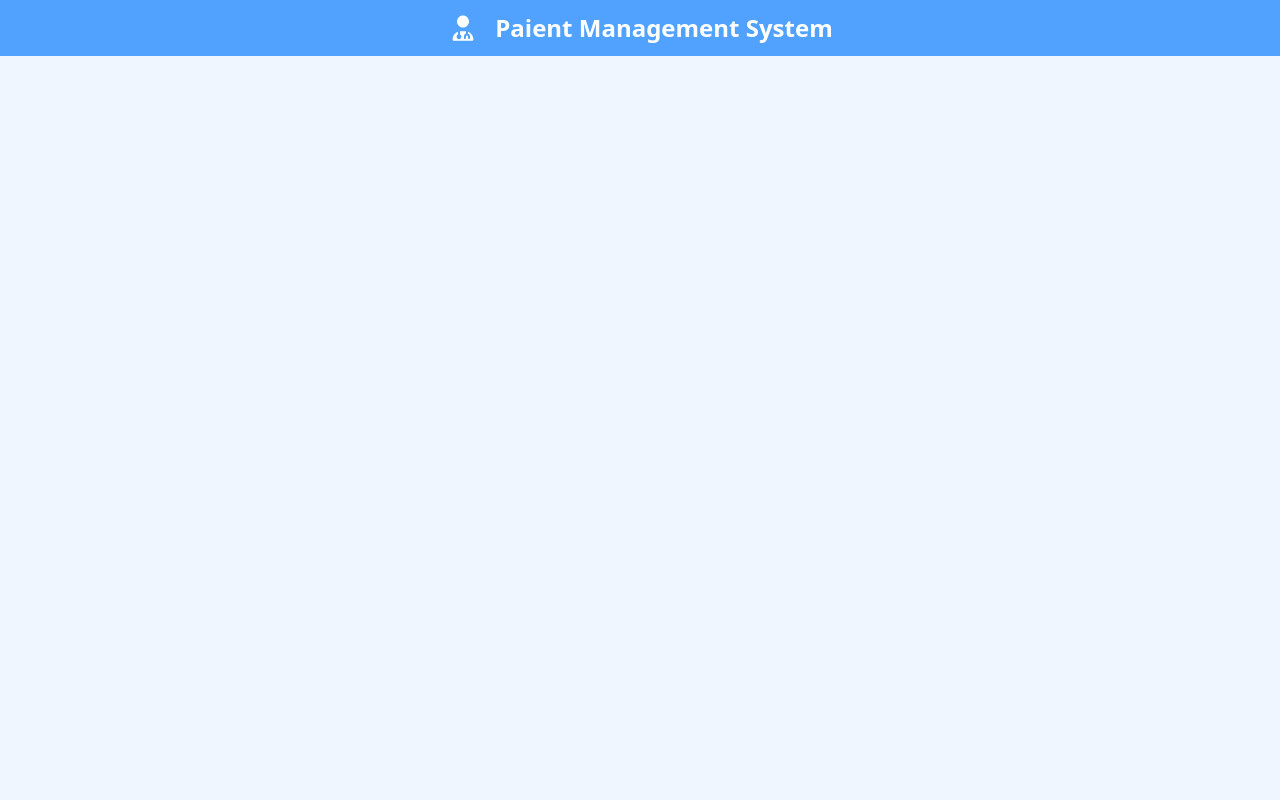
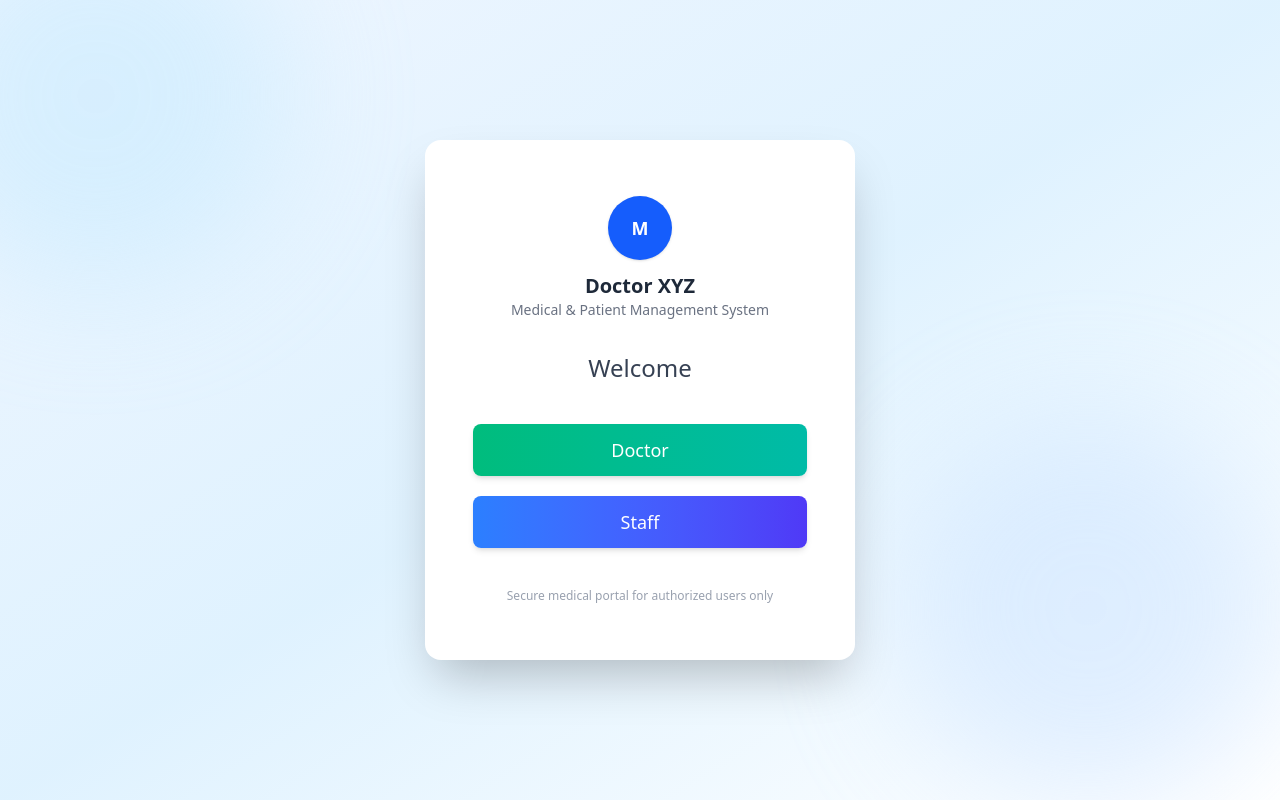
Before and after one commit to DevendraJaiswal074/Patient-Management-System, a React (Vite) app in the folder Frontend/: page / in a window 1280 px wide. Built offline with nearby package versions, Linux system fonts and the light colour scheme.

Commit message:
LoginOption Page

```diff
--- a/Frontend/src/App.jsx
+++ b/Frontend/src/App.jsx
@@ -1,13 +1,15 @@
 import { useState } from 'react';
 import './App.css';
 import Navbar from './components/Navbar';
+import LoginOption from './Pages/LoginOption';
 
 function App() {
   const [count, setCount] = useState(0)
 
   return (
     <div className='h-screen w-full bg-blue-50'>
-      <Navbar />
+        {/* <Navbar /> */}
+      <LoginOption/>
     </div>
   )
 }
--- /dev/null
+++ b/Frontend/src/Pages/LoginOption.jsx
@@ -0,0 +1,67 @@
+const LoginOption = () => {
+  return (
+    <div className="min-h-screen flex items-center justify-center bg-gradient-to-br from-blue-50 via-sky-100 to-white relative overflow-hidden">
+
+      {/* medical soft background shapes */}
+      <div className="absolute -top-24 -left-24 w-96 h-96 bg-sky-200 rounded-full opacity-40 blur-3xl"></div>
+      <div className="absolute bottom-0 right-0 w-96 h-96 bg-blue-200 rounded-full opacity-40 blur-3xl"></div>
+
+      {/* main card */}
+      <div className="relative z-10 bg-white rounded-2xl shadow-2xl w-[430px] px-12 py-14 text-center">
+
+        {/* logo */}
+        <div className="mb-8">
+          <div className="w-16 h-16 mx-auto mb-3 rounded-full bg-blue-600 text-white flex items-center justify-center font-semibold text-lg shadow">
+            M
+          </div>
+          <h1 className="text-xl font-semibold text-gray-800">
+            Doctor XYZ
+          </h1>
+          <p className="text-sm text-gray-500">
+            Medical & Patient Management System
+          </p>
+        </div>
+
+        {/* welcome */}
+        <h2 className="text-2xl font-medium text-gray-700 mb-10">
+          Welcome
+        </h2>
+
+        {/* buttons */}
+        <div className="space-y-5">
+
+          {/* Student Button */}
+          <button
+            className="w-full py-3 rounded-lg text-lg font-medium text-white
+            bg-gradient-to-r from-emerald-500 to-teal-500
+            hover:from-emerald-600 hover:to-teal-600
+            transition-all duration-300 ease-in-out
+            shadow-md hover:shadow-lg hover:-translate-y-0.5"
+          >
+            Doctor
+          </button>
+
+          {/* Staff Button */}
+          <button
+            className="w-full py-3 rounded-lg text-lg font-medium text-white
+            bg-gradient-to-r from-blue-500 to-indigo-600
+            hover:from-blue-600 hover:to-indigo-700
+            transition-all duration-300 ease-in-out
+            shadow-md hover:shadow-lg hover:-translate-y-0.5"
+          >
+            Staff
+          </button>
+
+        </div>
+
+        {/* footer */}
+        <p className="text-xs text-gray-400 mt-10">
+          Secure medical portal for authorized users only
+        </p>
+
+      </div>
+    </div>
+  );
+};
+
+export default LoginOption;
```
